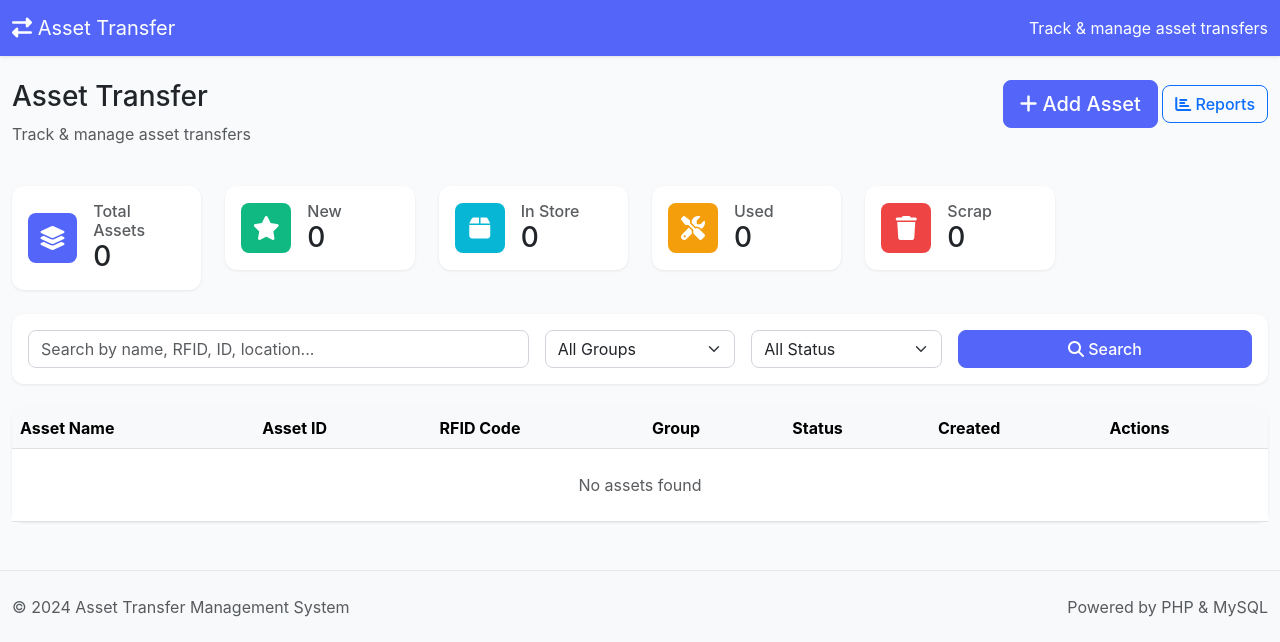
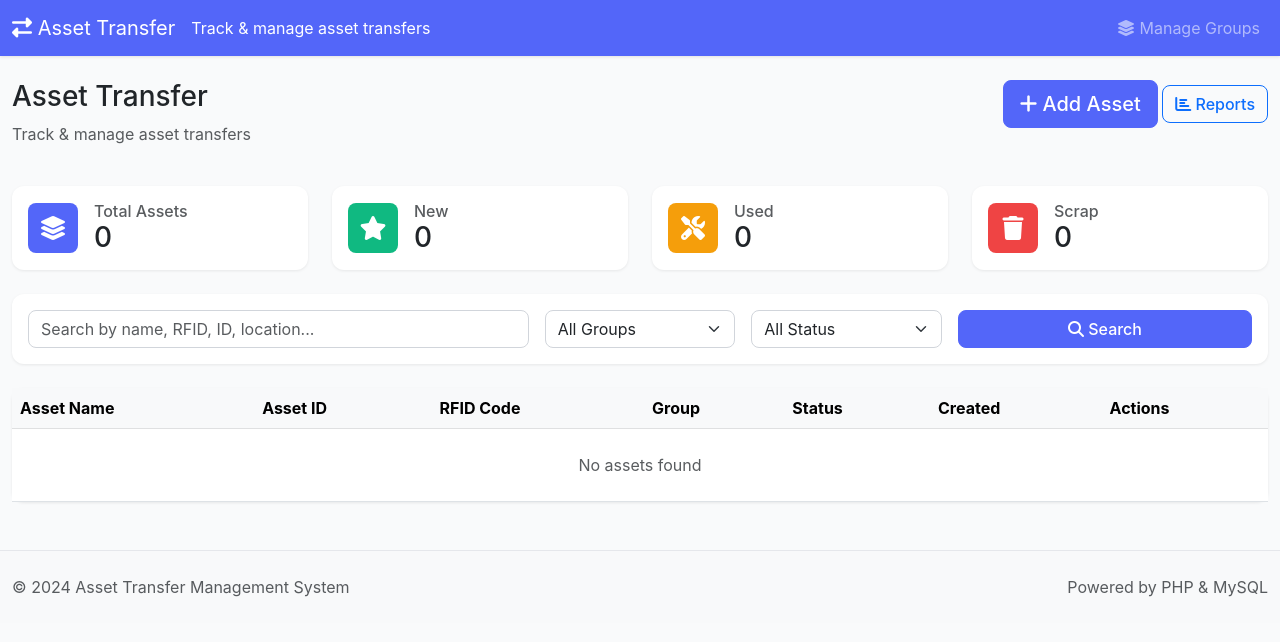
Before and after one commit to zorawer79/asset-transfer-system, a PHP site: page /asset-transfer-system/ in a window 1280 px wide. Shown: the top 642 px of the page. Run offline with PHP 8.4, Linux system fonts and the light colour scheme; data comes from the database, SQL or seed files in the repository; both versions use the stored data as it was after the commit; data that the repository does not hold is empty.

Commit message:
Remove In Store status from system - update dashboard, database schema, and reports

```diff
--- a/index.php
+++ b/index.php
@@ -5,7 +5,6 @@ include 'config/database.php';
 // Get statistics
 $total_assets = $conn->query("SELECT COUNT(*) as count FROM assets")->fetch_assoc()['count'];
 $new_assets = $conn->query("SELECT COUNT(*) as count FROM assets WHERE status='New'")->fetch_assoc()['count'];
-$in_store = $conn->query("SELECT COUNT(*) as count FROM assets WHERE status='In Store'")->fetch_assoc()['count'];
 $used_assets = $conn->query("SELECT COUNT(*) as count FROM assets WHERE status='Used'")->fetch_assoc()['count'];
 $scrap_assets = $conn->query("SELECT COUNT(*) as count FROM assets WHERE status='Scrap'")->fetch_assoc()['count'];
 
@@ -54,6 +53,18 @@ $groups_result = $conn->query("SELECT id, group_name FROM asset_groups ORDER BY
                 <i class="fas fa-exchange-alt"></i> Asset Transfer
             </a>
             <span class="navbar-text text-white">Track & manage asset transfers</span>
+            <button class="navbar-toggler" type="button" data-bs-toggle="collapse" data-bs-target="#navbarNav">
+                <span class="navbar-toggler-icon"></span>
+            </button>
+            <div class="collapse navbar-collapse" id="navbarNav">
+                <ul class="navbar-nav ms-auto">
+                    <li class="nav-item">
+                        <a class="nav-link" href="pages/manage_groups.php">
+                            <i class="fas fa-layer-group"></i> Manage Groups
+                        </a>
+                    </li>
+                </ul>
+            </div>
         </div>
     </nav>
 
@@ -77,7 +88,7 @@ $groups_result = $conn->query("SELECT id, group_name FROM asset_groups ORDER BY
 
         <!-- Statistics Cards -->
         <div class="row mb-4">
-            <div class="col-md-6 col-lg-2">
+            <div class="col-md-6 col-lg-3">
                 <div class="card stat-card">
                     <div class="card-body">
                         <div class="d-flex align-items-center">
@@ -93,7 +104,7 @@ $groups_result = $conn->query("SELECT id, group_name FROM asset_groups ORDER BY
                 </div>
             </div>
 
-            <div class="col-md-6 col-lg-2">
+            <div class="col-md-6 col-lg-3">
                 <div class="card stat-card">
                     <div class="card-body">
                         <div class="d-flex align-items-center">
@@ -109,23 +120,7 @@ $groups_result = $conn->query("SELECT id, group_name FROM asset_groups ORDER BY
                 </div>
             </div>
 
-            <div class="col-md-6 col-lg-2">
-                <div class="card stat-card">
-                    <div class="card-body">
-                        <div class="d-flex align-items-center">
-                            <div class="icon-box bg-info">
-                                <i class="fas fa-box"></i>
-                            </div>
-                            <div class="ms-3">
-                                <h6 class="text-muted mb-0">In Store</h6>
-                                <h3 class="mb-0"><?php echo $in_store; ?></h3>
-                            </div>
-                        </div>
-                    </div>
-                </div>
-            </div>
-
-            <div class="col-md-6 col-lg-2">
+            <div class="col-md-6 col-lg-3">
                 <div class="card stat-card">
                     <div class="card-body">
                         <div class="d-flex align-items-center">
@@ -141,7 +136,7 @@ $groups_result = $conn->query("SELECT id, group_name FROM asset_groups ORDER BY
                 </div>
             </div>
 
-            <div class="col-md-6 col-lg-2">
+            <div class="col-md-6 col-lg-3">
                 <div class="card stat-card">
                     <div class="card-body">
                         <div class="d-flex align-items-center">
@@ -182,7 +177,6 @@ $groups_result = $conn->query("SELECT id, group_name FROM asset_groups ORDER BY
                         <select class="form-select" name="status">
                             <option value="">All Status</option>
                             <option value="New" <?php echo ($filter_status == 'New') ? 'selected' : ''; ?>>New</option>
-                            <option value="In Store" <?php echo ($filter_status == 'In Store') ? 'selected' : ''; ?>>In Store</option>
                             <option value="Used" <?php echo ($filter_status == 'Used') ? 'selected' : ''; ?>>Used</option>
                             <option value="Scrap" <?php echo ($filter_status == 'Scrap') ? 'selected' : ''; ?>>Scrap</option>
                         </select>
@@ -217,7 +211,6 @@ $groups_result = $conn->query("SELECT id, group_name FROM asset_groups ORDER BY
                             while ($row = $result->fetch_assoc()) {
                                 $status_color = [
                                     'New' => 'success',
-                                    'In Store' => 'info',
                                     'Used' => 'warning',
                                     'Scrap' => 'danger'
                                 ];
```
Also changed, not shown: database/schema.sql (+11 -1 lines), pages/reports.php (+1 -13 lines).
